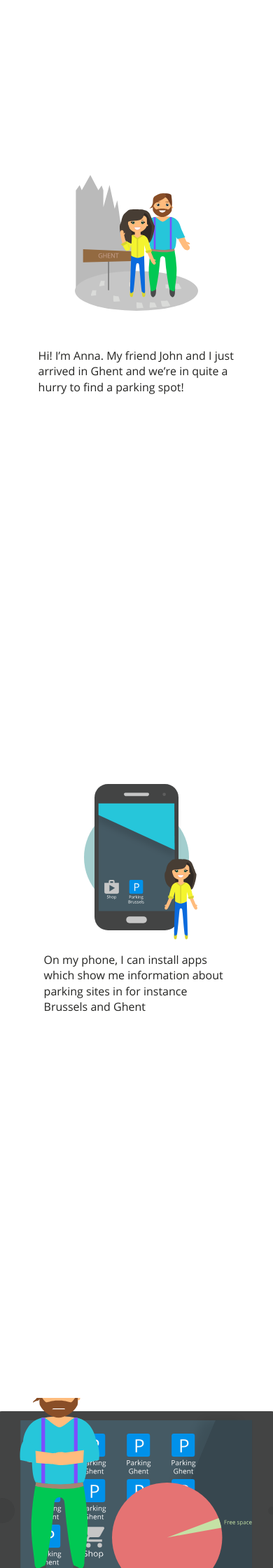
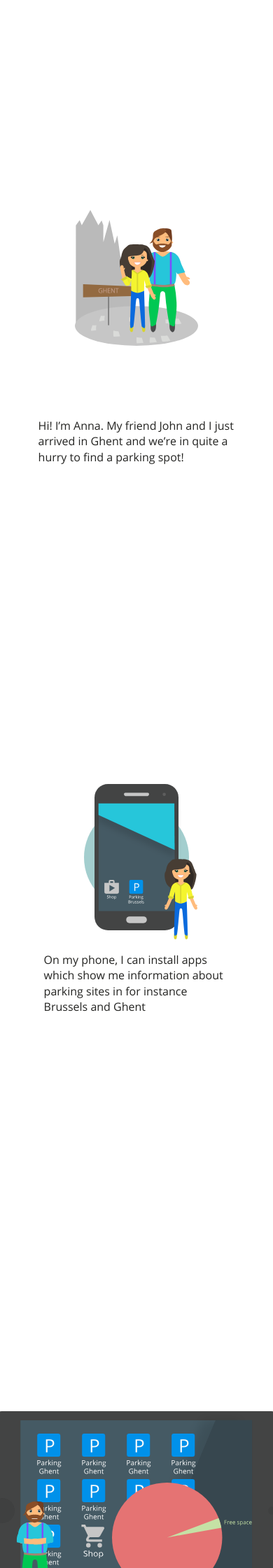
Before and after one commit to osoc16/mobylink, a Jekyll site: the page built from index.html, in a window 390 px wide. Shown: the part 767-3007 px from the top of the page at 70% size. Built offline with Jekyll 4.4.1, drawn with Linux system fonts in a browser that asks for light colours; a script that is not in the unit is left out.

Commit message:
section 4 responsive

```diff
--- a/_sass/_section2.sass
+++ b/_sass/_section2.sass
@@ -14,11 +14,11 @@
     height: 500px
 
   @media (max-width: 602px)
-    height: 300px
+    height: 400px
     background-size: 100%
 
   @media (max-width: 200px)
-    height: 300px
+    height: 400px
     background-size: 100%
 
   @extend .image
--- a/_sass/_section4.sass
+++ b/_sass/_section4.sass
@@ -23,6 +23,11 @@
     @media (max-width: 600px)
       width: 130px
       bottom: 50px
+      left: 0%
+
+    @media (max-width: 550px)
+      width: 60px
+      bottom: 25px
       left: 0%
 
 .section4-image
@@ -59,6 +64,11 @@
     min-width: 450px
     height: 300px
 
+  @media(max-width: 320px)
+    max-width: 370px
+    min-width: 270px
+    height: 300px
+
 
   div
     position: absolute
@@ -90,6 +100,12 @@
       left: 70px
       width: 300px
 
+    @media(max-width: 320px)
+      position: absolute
+      top: 80px
+      left: 30px
+      width: 200px
+
   .icon
     width: 60px
     height: 60px
@@ -105,6 +121,10 @@
     @media(max-width: 600px)
       width: 60px
       height: 60px
+
+    @media(max-width: 320px)
+      width: 30px
+      height: 30px
 
   .freespace
     position: absolute
@@ -130,6 +150,11 @@
       top: 70px
       left: 120px
 
+    @media(max-width: 320px)
+      width: 120px
+      position: absolute
+      top: 80px
+      left: 60px
 
 
 
--- a/src/js/parallax.js
+++ b/src/js/parallax.js
@@ -80,23 +80,23 @@
 
 
     $('#section2 p').css({
-      'transform': 'translateY(-' + wScroll / 40 + '%)'
+      'transform': 'translateY(-' + wScroll / 10 + '%)'
     });
 
     $('.section2-image').css({
-      'transform': 'translateY(-' + wScroll / 60 + '%)'
+      'transform': 'translateY(' + wScroll / 60 + '%)'
     });
 
     $('#section4 p').css({
-      'transform': 'translateY(-' + wScroll / 10 + '%)'
+      'transform': 'translateY(' + wScroll / 50 + '%)'
     });
 
     $('.section4-image').css({
-       'transform': 'translateY(-' + wScroll / 30 + '%)'
+       'transform': 'translateY(' + wScroll / 70 + '%)'
     });
 
     $('.john').css({
-        'transform': 'translateY(-' + wScroll / 30 + '%)'
+        'transform': 'translateY(' + wScroll / 70 + '%)'
     });
 
     //Animations
```
